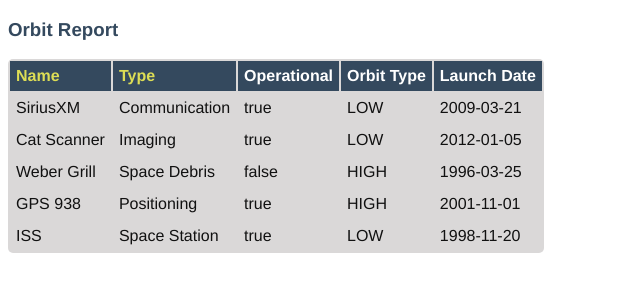
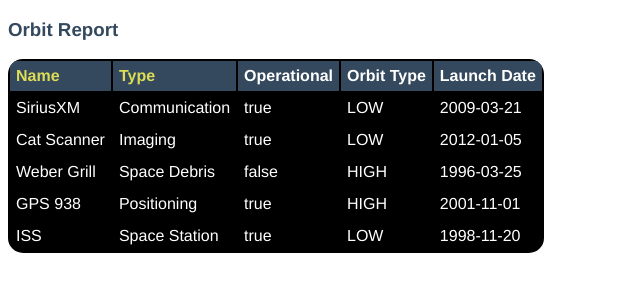
Before and after one commit to ellengreen/orbit-report, an Angular app: page / in a window 1280 px wide. Shown: the top 300 px of the page, without its empty margins (0-640 px from the left). Built offline with nearby package versions, Linux system fonts and the light colour scheme.

Commit message:
adjusted CSS on table

```diff
--- a/src/app/orbit-list/orbit-list.component.css
+++ b/src/app/orbit-list/orbit-list.component.css
@@ -8,12 +8,12 @@
 }
 
 table {
-  color: #111;
-  border-radius: 5px;
+  color: white;
+  border-radius: 15px;
   overflow: hidden;
   margin: 12px 0;
   min-width: 300px;
-  background: #dad8d8;
+  background: black;
 }
 
 .header-row {
```
